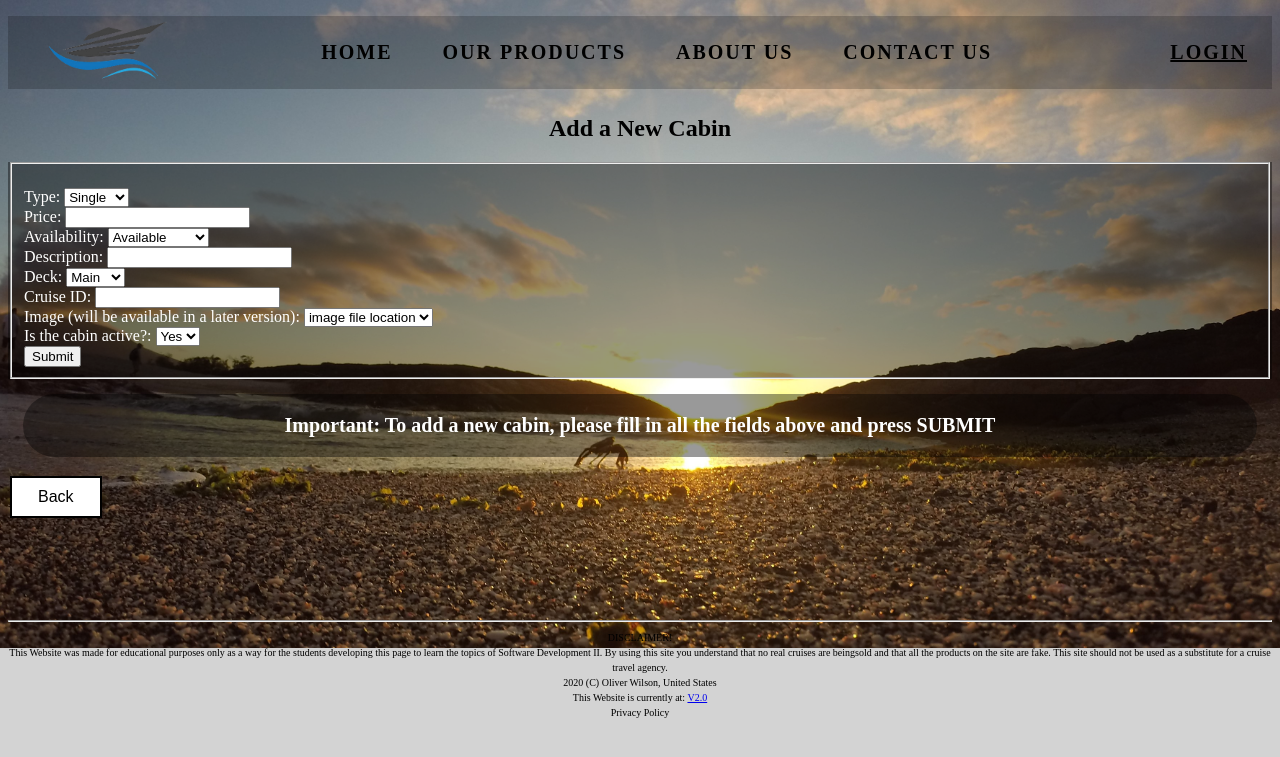
After one commit to Harrison-Z1000/CMPT221-Project, a PHP site: page /AddRowCabin.php in a window 1280 px wide. The commit adds this page. Shown: the top 757 px of the page. Run offline with PHP 8.4, Linux system fonts and the light colour scheme.

Commit message:
Made updates for Assignment 11
cabin_ID is now auto-incremented, and the cabin table page now has a sort function and can take users to a new a page that allows them to add a new cabin to the table

```diff
--- /dev/null
+++ b/T18/HTML/AddRowCabin.php
@@ -0,0 +1,220 @@
+<!DOCTYPE html>
+
+<!----------------------------------------------------------------------------------
+--	Filename: AddRowCabin - Adds new cabins to the Cabins table
+--
+--  v1.0  11/12/2020 HZ Completed original program and formatted for best practices
+<---------------------------------------------------------------------------------->
+
+<!--          Header         -->
+<html lang="en">
+<head>
+	<title> Admin Functions </title>
+	<meta charset="utf-8">
+
+	<!-- CSS -->
+	<style>
+		body { background: url(Crab.jpg) no-repeat;
+				background-size: cover;
+				height: 78vh;
+				background-position: center;
+				}
+
+		.grid-container { display: grid;
+						  grid-template-columns: repeat(3, 1fr);
+						  grid-gap: 32px;
+						  grid-auto-rows: minmax(200px, auto);
+						  border-radius: 10px;
+						  }
+
+		.grid-container > div { background: lightgray;
+							  padding: 1em;
+							  background-size: cover;
+							  background-position: center;
+							  height: 100hv;
+							  border: 3px solid black;
+							  }
+
+		h2 { text-align: center;
+			 font-weight: 600;
+			 background-color: rgb(0,0,0,.1)
+			 border-radius: 100px;
+			 padding: 10px;
+			 margin: 10px;
+			 }
+
+		img { size: cover;
+			  position: center;
+			  height: 60px;
+			  width: 120px;
+			  margin-top: 5px;
+			  margin-bottom: -50px;
+			  }
+
+		p { margin: 1px;
+			padding: 7px;
+			background-color: rgb(0,0,0,.4);
+			border-radius: 100px;
+			font-size: 20px;
+			font-weight: 600;
+			}
+
+		.button {
+			  border: none;
+			  color: white;
+			  padding: 10px 26px;
+			  text-align: center;
+			  text-decoration: none;
+			  display: inline-block;
+			  font-size: 16px;
+			  margin: 4px 2px;
+			  transition-duration: 0.4s;
+			  cursor: pointer;
+			}
+
+		.button1 {
+			  background-color: white;
+			  color: black;
+			  border: 2px solid black;
+			}
+
+		.button1:hover {
+			  background-color: grey;
+			  color: white;
+			}
+
+	</style>
+</head>
+
+<body style = "background-color: lightgray;">
+
+<?php
+	require "SCnavbar.php"; // Includes the Sunset Cruises navigation bar
+	require ("../connect_db.php");  // Connects to database site_db
+
+	/**************************************************************************
+	*	Input Validation
+	**************************************************************************/
+	// Set variables that were passed from the form
+	if ($_SERVER['REQUEST_METHOD'] == "POST") {
+		$type = 				trim($_POST["type"]);
+		$price = 				trim($_POST["price"]);
+		$availability = 		trim($_POST["availability"]);
+		$description = 			trim($_POST["description"]);
+		$deck = 				trim($_POST["deck"]);
+		$cruise_id =			trim($_POST["cruise_id"]);
+		$image =				trim($_POST["image"]);
+		$active =				trim($_POST["active"]);
+	}
+	else {
+		$type = $price = $availability = $description = $deck = $cruise_id = $image = $active = "";
+	}
+
+	/**************************************************************************
+	*	Error Handling
+	**************************************************************************/
+	// Set initial $error_message to "" - this means there are no errors
+	$error_message = "";
+	if ($_SERVER['REQUEST_METHOD'] == "GET") {
+		$error_message = "To add a new cabin, please fill in all the fields above and press SUBMIT";
+	}
+	else if ($price < 500) {
+		$error_message = "Cabins cost a minimum of $500.";
+	}
+	else if ($price > 10000) {
+		$error_message = "Cabins cost a maximum of $10000.";
+	}
+	else if (strlen($description) > 100) {
+		$error_message = "Descriptions can be a maximum of 100 characters long.";
+	}
+	else if ($cruise_id < 1) {
+		$error_message = "Cruise IDs must be greater than 0.";
+	}
+
+	/**************************************************************************
+	* Call the function based on value of REQUEST_METHOD
+	**************************************************************************/
+	if ($_SERVER['REQUEST_METHOD'] == "POST" AND $error_message == "") {
+
+		echo "<h2> Data was entered Successfully! </h2> <br><br><br><br><br>";
+
+		// Button takes you back to the cabins table
+		echo "<form action = 'AdminCabinTable.php'>";
+			echo "<button class='button button1' onclick=> Back </button>";
+		echo "</form><br><br><br><br><br><br><br><br><br><br><br><br>";
+
+		// Insert data into the cabins table
+		$q = "INSERT INTO T18_Cabins (cabin_type, cabin_price, cabin_availability, cabin_description, cabin_deck, cruise_ID, image_file, cabin_active)" .
+				"VALUES('$type', $price, '$availability', '$description', '$deck', $cruise_id, '$image', '$active');";
+		$r = mysqli_query($dbc, $q);
+
+		// Check query return code
+		if ($r) {
+			echo "<br><br> Data inserted successfully!";
+		}
+		else {
+			echo "<li>" . mysqli_error($dbc) . "</li>";
+		}
+	}
+	else {
+		echo "<h2> Add a New Cabin </h2>";
+
+		/**************************************************************************
+		* Action Code
+		**************************************************************************/
+		// When SUBMIT is pressed, browser loads the ACTION file
+		echo "<form style='background-color: rgb(0,0,0,.4); color: white;' action='AddRowCabin.php' method='POST'>";
+		echo "<fieldset>";
+			echo "<br> Type: 						<select name='type'>";
+														echo "<option value='Single'> Single </option>";
+														echo "<option value='Double'> Double </option>";
+														echo "<option value='Suite'> Suite </option>";
+													echo "</select>";
+			echo "<br> Price:  						<input type='text' name='price'>";
+			echo "<br> Availability: 				<select name='availability'>";
+														echo "<option value='Available'> Available </option>";
+														echo "<option value='Not Available'> Not Available </option>";
+														echo "<option value='On Hold'> On Hold </option>";
+													echo "</select>";
+			echo "<br> Description: 				<input type='text' name='description'>";
+			echo "<br> Deck: 						<select name='deck'>";
+														echo "<option value='Main'> Main </option>";
+														echo "<option value='Lower'> Lower </option>";
+														echo "<option value='Upper'> Upper </option>";
+													echo "</select>";
+			echo "<br> Cruise ID: 					<input type='text' name='cruise_id'>";
+			echo "<br> Image (will be available in a later version): 			<select name='image'>";
+																					echo "<option value='image file location'> image file location </option>";
+																				echo "</select>";
+			echo "<br> Is the cabin active?: 		<select name='active'>";
+														echo "<option value='Y'> Yes </option>";
+														echo "<option value='N'> No </option>";
+													echo "</select>";
+			echo "<br> <input type='submit'>";
+		echo "</fieldset>";
+		echo "</form>";
+
+		echo "<p style='padding: 20px; margin: 15px; text-align: center; color: white;'>";
+				// Display error message
+			echo "<b>Important:</b> " . $error_message;
+		echo "</p>";
+
+
+		// Button that takes you to the page to add a cabin
+		echo "<form action='AdminCabinTable.php'>";
+			echo "<button class='button button1' onclick=> Back </button>";
+		echo "</form>";
+	}
+
+	echo "<br><br><br><br><br>";
+	echo "<hr>";
+
+	include "SCfooter.php"; // Include the Sunset Cruises footer
+
+	echo "<br>";
+?>
+
+</body>
+</html>
+
+<!-- END OF FILE -->
```
Also changed, not shown: T18/HTML/AdminCabinTable.php (+86 -32 lines), T18/HTML/Team18-Tables.sql (+6 -6 lines).
